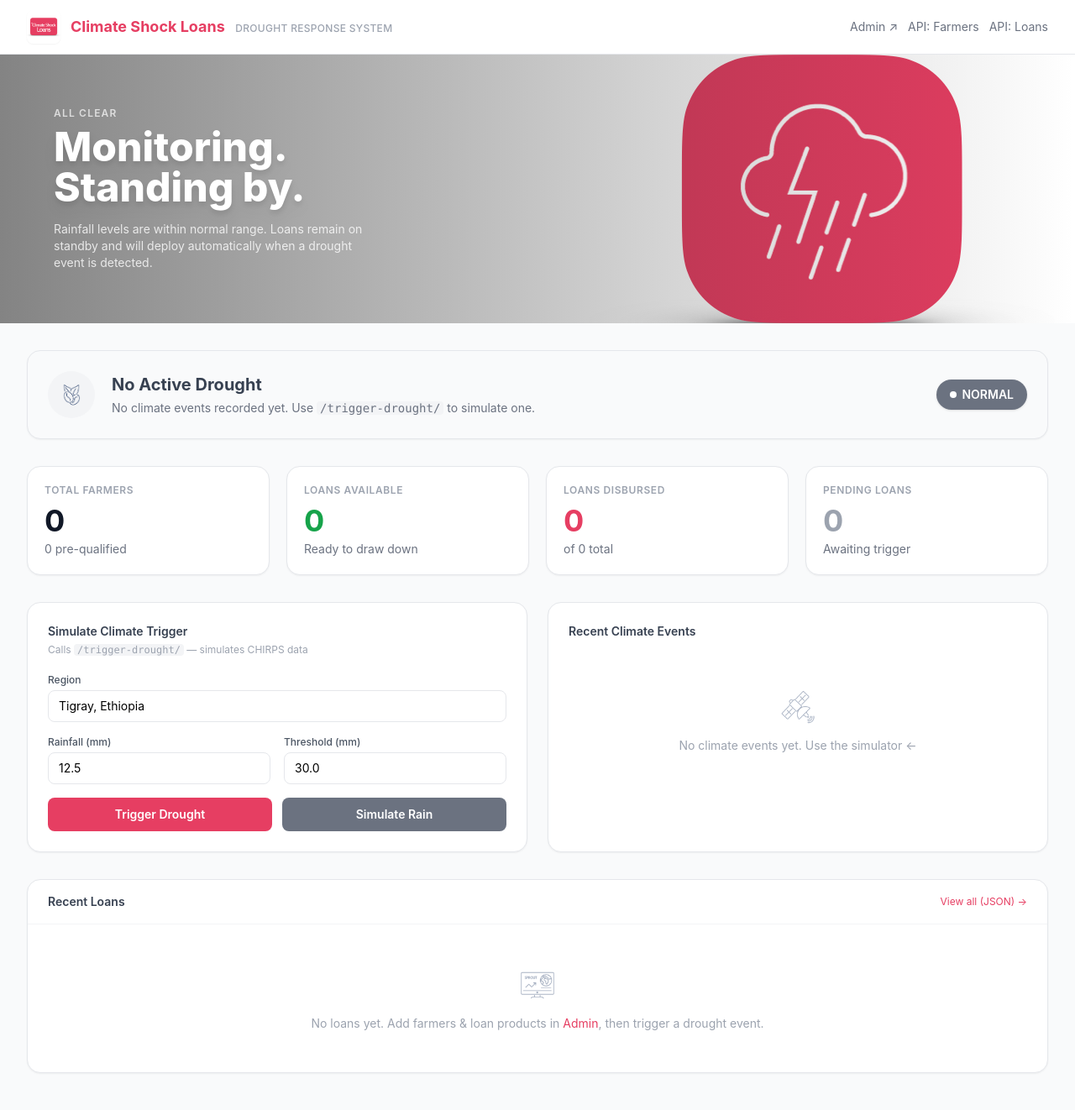
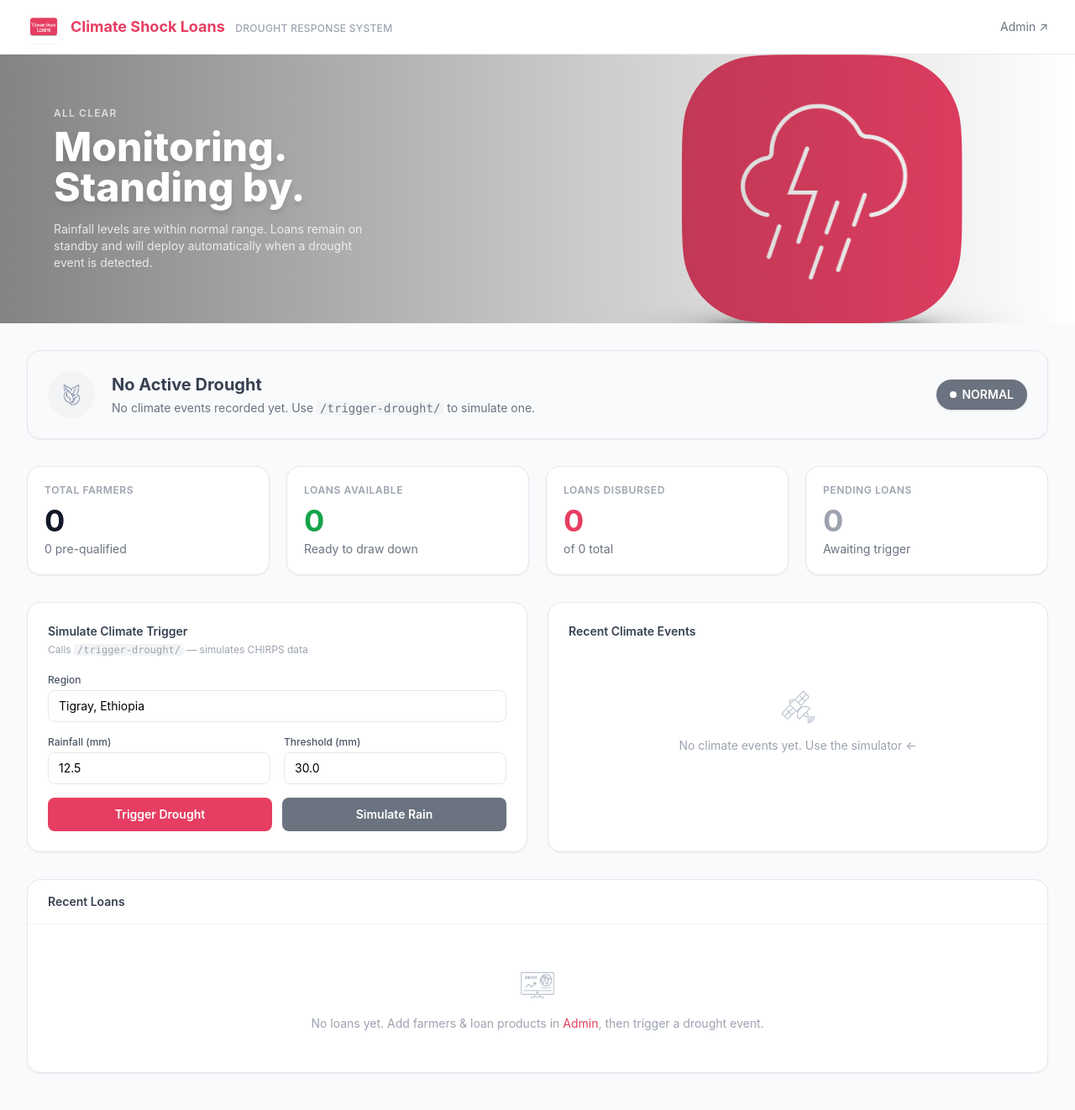
Before and after one commit to SproutProtect/climate-shock-loans, a Django app: page / in a window 1280 px wide. Shown: the top 1322 px of the page at 84% size. Run offline with Django 5.2, Linux system fonts and the light colour scheme; data that the repository does not hold is empty; some libraries are stand-ins or nearby versions.

Commit message:
removed weird api links

```diff
--- a/climate_loans/loans/templates/loans/dashboard.html
+++ b/climate_loans/loans/templates/loans/dashboard.html
@@ -68,8 +68,6 @@
       </div>
       <div class="flex items-center gap-3">
         <a href="/admin/" class="text-sm text-gray-500 hover:text-gray-900 transition">Admin ↗</a>
-        <a href="/farmers/" class="text-sm text-gray-500 hover:text-gray-900 transition">API: Farmers</a>
-        <a href="/loans/" class="text-sm text-gray-500 hover:text-gray-900 transition">API: Loans</a>
       </div>
     </div>
   </nav>
@@ -303,7 +301,6 @@
     <div class="bg-white rounded-2xl border border-gray-200 shadow-sm overflow-hidden">
       <div class="px-6 py-4 border-b border-gray-100 flex items-center justify-between">
         <h3 class="text-sm font-semibold text-gray-700">Recent Loans</h3>
-        <a href="/loans/" class="text-xs text-primary-500 hover:text-primary-600">View all (JSON) →</a>
       </div>
       {% if recent_loans %}
       <div class="overflow-x-auto">
```
